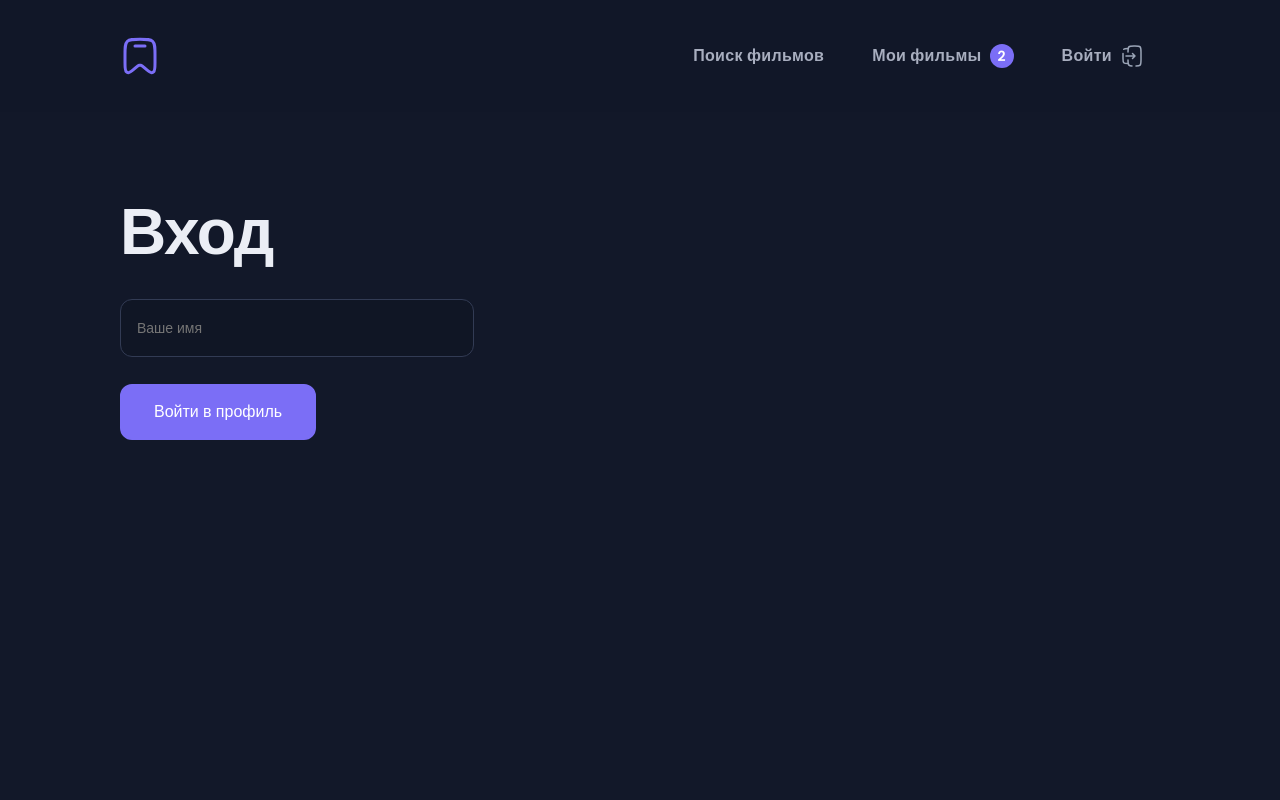
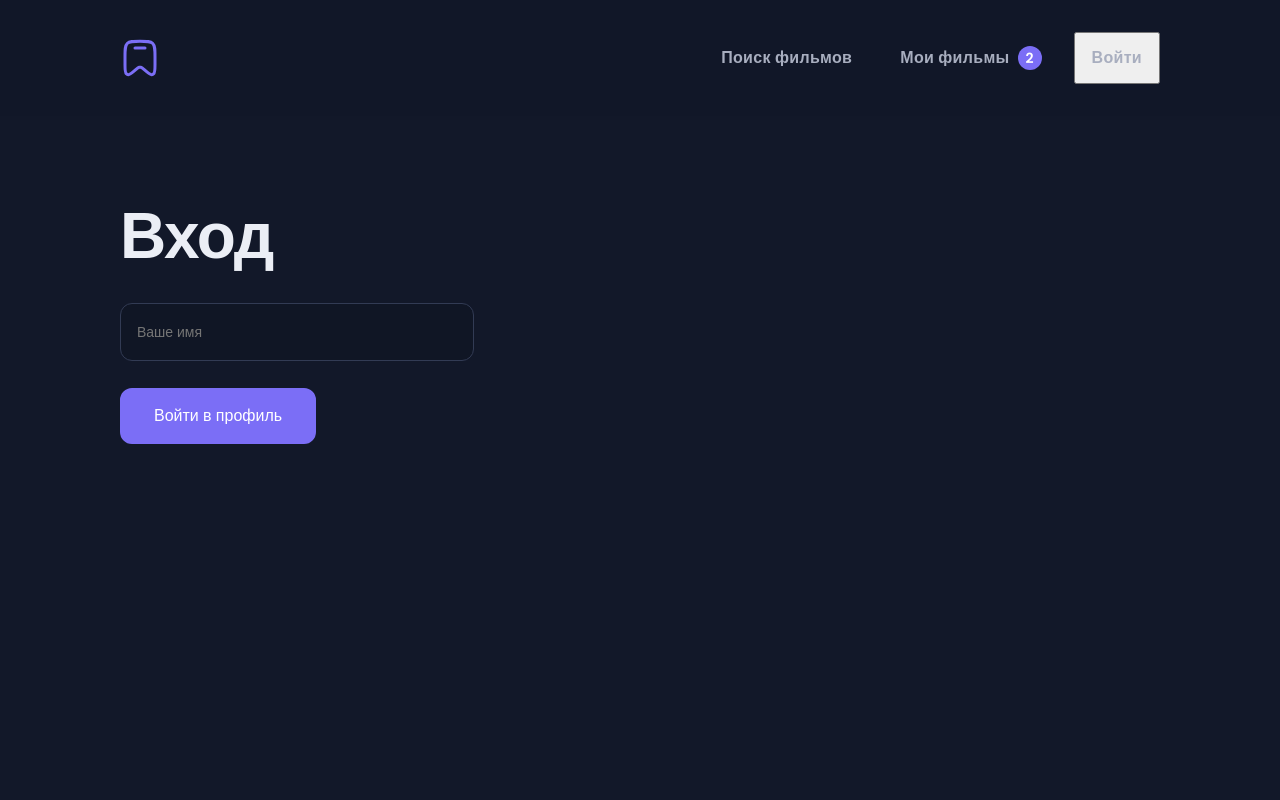
Before and after one commit to fakefedya/practice-react, a React (Vite) app: page / in a window 1280 px wide. Shown: the top 800 px of the page. Built offline with nearby package versions, Linux system fonts and the light colour scheme.

Commit message:
7.15 - Работа с localStorage

```diff
--- a/src/App.jsx
+++ b/src/App.jsx
@@ -1,3 +1,5 @@
+import { useState, useEffect } from 'react'
+
 import './App.css'
 import styles from '../src/components/Button/Button.module.css'
 
@@ -63,13 +65,43 @@ function App() {
 		},
 	]
 
-	const handleAuthSubmit = () => {
-		console.log('Вызов из компонента App')
+	const [userName, setUserName] = useState('')
+	const [users, setUsers] = useState([])
+
+	useEffect(() => {
+		const savedUsers = localStorage.getItem('reactProjectUsers')
+		if (savedUsers) {
+			const users = JSON.parse(savedUsers)
+			const latestUser = users[users.length - 1]
+			if (latestUser && latestUser.isLogined) {
+				setUserName(latestUser.name)
+			}
+		}
+	}, [])
+
+	const handleAuthSubmit = (newUsers) => {
+		const latestUser = newUsers[newUsers.length - 1]
+		if (latestUser && latestUser.isLogined) {
+			setUserName(latestUser.name)
+		}
+	}
+
+	const handleLogout = () => {
+		console.log(users)
+		if (userName) {
+			const updatedUsers = users.map((user) =>
+				user.name === userName ? { ...user, isLogined: false } : user
+			)
+			console.log(updatedUsers)
+			setUsers(updatedUsers)
+			localStorage.setItem('reactProjectUsers', JSON.stringify(updatedUsers))
+			setUserName('')
+		}
 	}
 
 	return (
 		<div className='app'>
-			<Header />
+			<Header userName={userName} onLogout={handleLogout} />
 			<Main>
 				<Section>
 					<AuthForm onSubmit={handleAuthSubmit} />
--- a/src/Layout/Header/Header.jsx
+++ b/src/Layout/Header/Header.jsx
@@ -2,12 +2,12 @@ import Logo from '../../components/Logo/Logo'
 import Navbar from '../../components/Navbar/Navbar'
 import './Header.css'
 
-function Header() {
+function Header({ userName, onLogout }) {
 	return (
 		<header className='header'>
 			<div className='header__container'>
 				<Logo />
-				<Navbar movieCount={2} />
+				<Navbar userName={userName} onLogout={onLogout} movieCount={2} />
 			</div>
 		</header>
 	)
--- a/src/components/AuthForm/AuthForm.jsx
+++ b/src/components/AuthForm/AuthForm.jsx
@@ -3,9 +3,11 @@ import Button from '../Button/Button'
 import Input from '../Input/Input'
 import styles from './AuthForm.module.css'
 import { INITIAL_STATE, formReducer } from './AuthForm.state'
-// import cn from 'classnames'
+import { useLocalStorage } from '../../hooks/use-localstorage.hook.js'
 
-function AuthForm() {
+function AuthForm({ onSubmit }) {
+	const [users, setUsers] = useLocalStorage('reactProjectUsers')
+
 	const [formState, dispatchForm] = useReducer(formReducer, INITIAL_STATE)
 	const { isValid, values, isFormReadyToSubmit } = formState
 
@@ -14,7 +16,6 @@ function AuthForm() {
 		if (!isValid.name) {
 			timerId = setTimeout(() => {
 				dispatchForm({ type: 'RESET_VALIDITY' })
-				console.log('Очистка состояния!')
 			}, 2000)
 		}
 
@@ -25,8 +26,20 @@ function AuthForm() {
 
 	useEffect(() => {
 		if (isFormReadyToSubmit) {
-			// onSubmit(values)
+			const initialUsers =
+				localStorage.getItem('reactProjectUsers') === null ? [] : users
+			const newUsers = [
+				...initialUsers,
+				{
+					name: values.name,
+					isLogined: true,
+				},
+			]
+			setUsers(newUsers)
 			dispatchForm({ type: 'CLEAR' })
+			if (onSubmit) {
+				onSubmit(newUsers)
+			}
 		}
 	}, [isFormReadyToSubmit])
 
@@ -41,9 +54,7 @@ function AuthForm() {
 
 	const authRequest = (e) => {
 		e.preventDefault()
-		console.log('Вызов из компонента AuthForm')
 		dispatchForm({ type: 'SUBMIT' })
-		console.log('Форма отправляется')
 	}
 
 	return (
--- a/src/components/AuthForm/AuthForm.state.js
+++ b/src/components/AuthForm/AuthForm.state.js
@@ -13,7 +13,11 @@ export function formReducer(state, action) {
 		case 'SET_VALUE':
 			return { ...state, values: { ...state.values, ...action.payload } }
 		case 'CLEAR': {
-			return { ...state, values: INITIAL_STATE.values }
+			return {
+				...state,
+				values: INITIAL_STATE.values,
+				isFormReadyToSubmit: false,
+			}
 		}
 		case 'RESET_VALIDITY': {
 			return { ...state, isValid: INITIAL_STATE.isValid }
--- a/src/components/Navbar/Navbar.jsx
+++ b/src/components/Navbar/Navbar.jsx
@@ -1,7 +1,7 @@
 import styles from './Navbar.module.css'
 import cn from 'classnames'
 
-function Navbar({ movieCount }) {
+function Navbar({ userName, movieCount, onLogout }) {
 	const NAVIGATION_LINKS = [
 		{
 			id: 1,
@@ -13,30 +13,45 @@ function Navbar({ movieCount }) {
 			text: 'Мои фильмы',
 			href: '/films',
 		},
+		...(userName
+			? [
 					{
 						id: 3,
-			text: 'Войти',
-			href: '/login',
+						text: userName,
+						href: '/',
+					},
+			  ]
+			: []),
+		{
+			id: 4,
+			text: userName ? 'Выход' : 'Войти',
 		},
 	]
 
 	const navItem = NAVIGATION_LINKS.map((link) => (
 		<li className={cn(styles['nav-item'])} key={link.id}>
+			{link.id === 4 ? (
+				<button
+					className={cn(styles['item-link'], styles['logout-button'])}
+					onClick={() => (userName && onLogout ? onLogout() : null)}
+				>
+					{link.text}
+					{userName && (
+						<img src='/public/icons/login.svg' alt='Иконка профиля' />
+					)}
+				</button>
+			) : (
 				<a className={cn(styles['item-link'])} href={link.href}>
 					{link.id === 2 ? (
 						<>
 							{link.text}
 							<span className={cn(styles['link-badge'])}>{movieCount}</span>
 						</>
-				) : link.id === 3 ? (
-					<>
-						{link.text}
-						<img src='/public/icons/login.svg' alt='Иконка логина' />
-					</>
 					) : (
 						link.text
 					)}
 				</a>
+			)}
 		</li>
 	))
 
--- /dev/null
+++ b/src/hooks/use-localstorage.hook.js
@@ -0,0 +1,22 @@
+import { useState, useEffect } from 'react'
+
+export function useLocalStorage(key) {
+	const [data, setData] = useState(() => {
+		const saved = localStorage.getItem(key)
+		return saved ? JSON.parse(saved) : []
+	})
+
+	useEffect(() => {
+		const res = localStorage.getItem(key)
+		if (res) {
+			setData(JSON.parse(res))
+		}
+	}, [])
+
+	const saveData = (newData) => {
+		localStorage.setItem(key, JSON.stringify(newData))
+		setData(newData)
+	}
+
+	return [data, saveData]
+}
```
Lines whose indentation alone changed are shown as unchanged.
